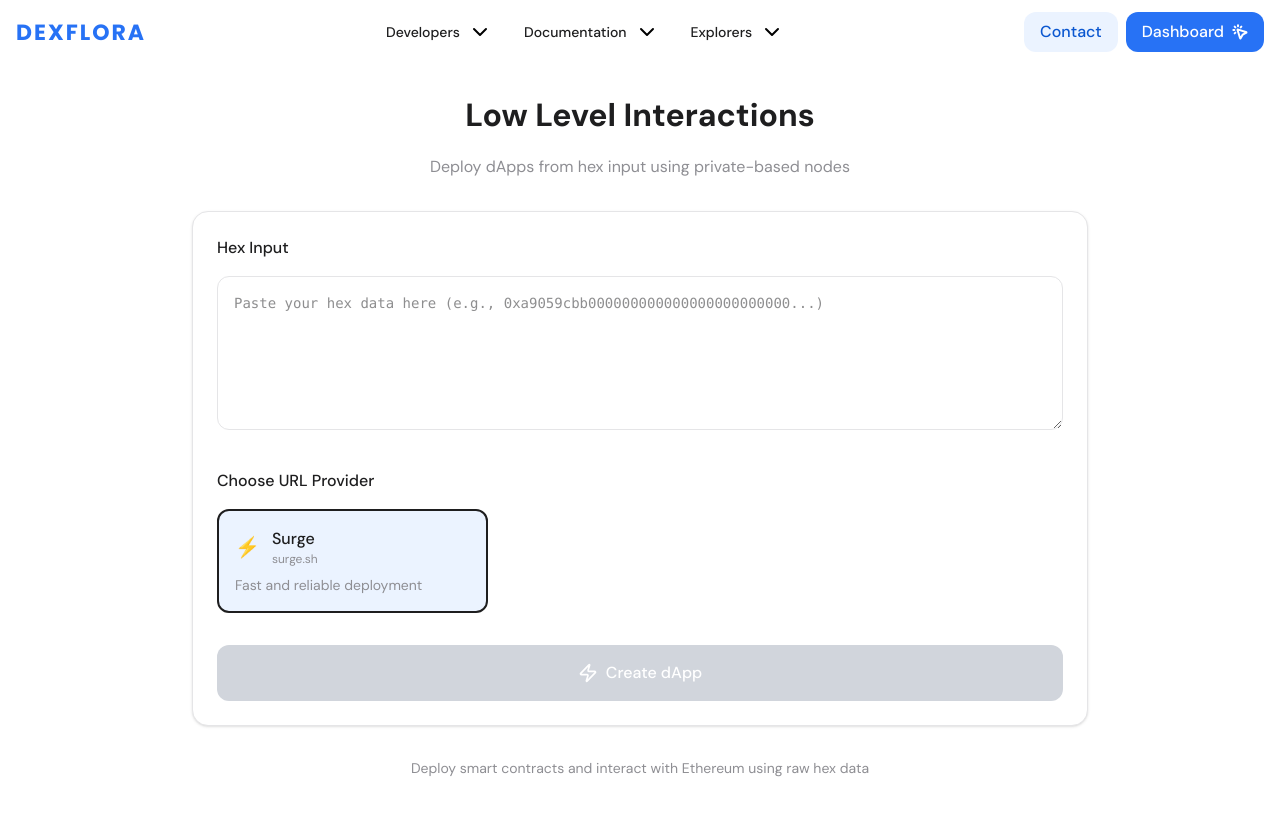
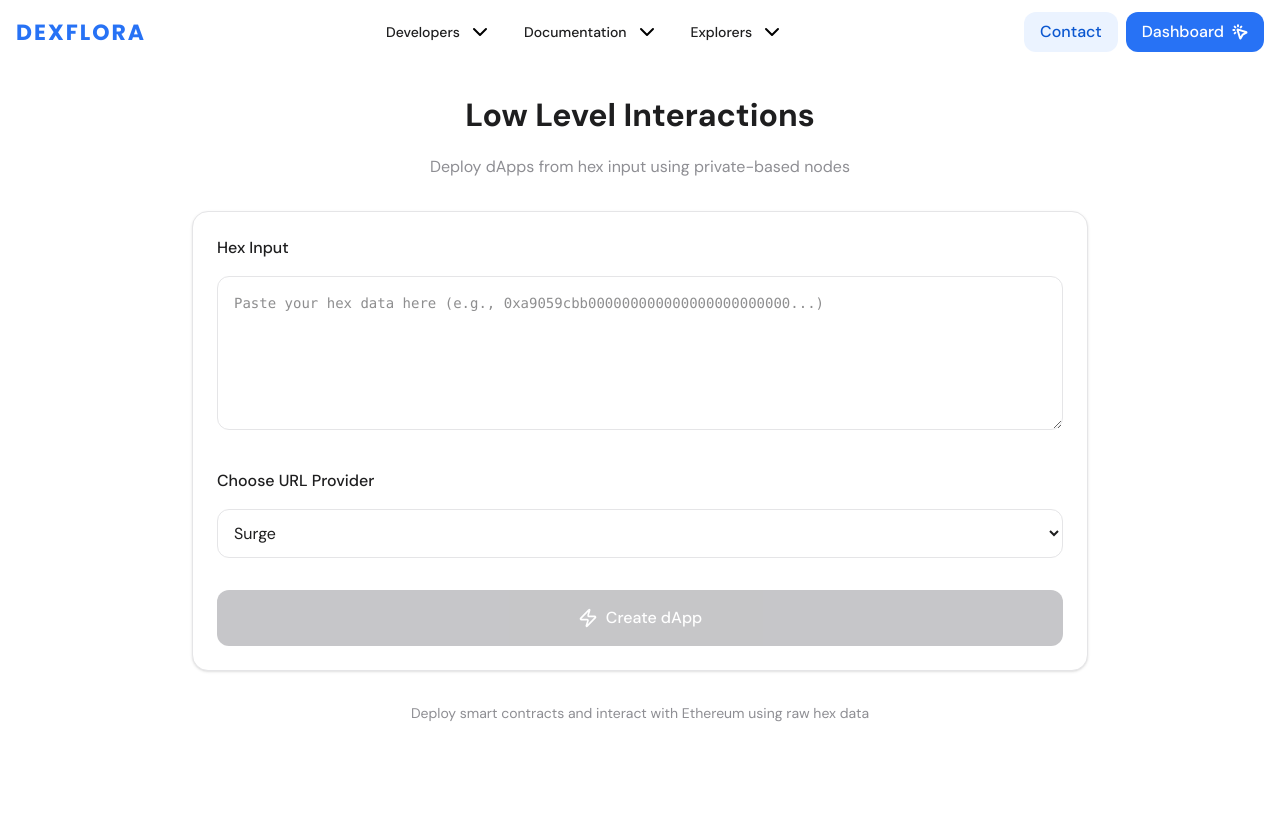
Before and after one commit to reactit3/dexflora, a Next.js app: page /developers/low-level in a window 1280 px wide. Shown: the top 814 px of the page. Built offline with nearby package versions, Linux system fonts and the light colour scheme.

Commit message:
updated the ui

```diff
--- a/components/developers/LowLevel.tsx
+++ b/components/developers/LowLevel.tsx
@@ -5,9 +5,6 @@ import { Copy, ExternalLink, Zap, AlertCircle } from "lucide-react";
 interface Provider {
   id: string;
   name: string;
-  description: string;
-  icon: string;
-  url: string;
 }
 
 interface CreatedApp {
@@ -29,9 +26,6 @@ export function LowLevel() {
     {
       id: "surge",
       name: "Surge",
-      description: "Fast and reliable deployment",
-      icon: "⚡",
-      url: "surge.sh",
     },
   ];
 
@@ -182,52 +176,52 @@ export function LowLevel() {
             >
               Choose URL Provider
             </label>
-            <div className="grid grid-cols-1 sm:grid-cols-3 gap-4">
-              {providers.map((provider: Provider) => (
-                <div
-                  key={provider.id}
-                  onClick={() => setSelectedProvider(provider.id)}
-                  className={`p-4 border-2 rounded-xl cursor-pointer transition-all duration-150 active:scale-95 ${
-                    selectedProvider === provider.id
-                      ? "border-blue-500"
-                      : "border-gray-200"
-                  }`}
-                  style={{
-                    backgroundColor:
-                      selectedProvider === provider.id ? "#ebf3ff" : "white",
-                    borderColor:
-                      selectedProvider === provider.id
-                        ? "var(--color-brand)"
-                        : "#e5e5e7",
-                  }}
-                >
-                  <div className="flex items-center gap-3 mb-2">
-                    <span className="text-xl">{provider.icon}</span>
-                    <div>
-                      <h3
-                        className="font-medium"
-                        style={{ color: "var(--color-dark)" }}
-                      >
-                        {provider.name}
-                      </h3>
-                      <p className="text-xs" style={{ color: "#8e8e93" }}>
-                        {provider.url}
-                      </p>
-                    </div>
-                  </div>
-                  <p className="text-sm" style={{ color: "#8e8e93" }}>
-                    {provider.description}
-                  </p>
-                </div>
+            <select
+              value={selectedProvider}
+              onChange={(e) => setSelectedProvider(e.target.value)}
+              className="w-full p-3 border rounded-xl outline-none transition-all duration-150"
+              style={{
+                borderColor: "#e5e5e7",
+                color: "var(--color-dark)",
+              }}
+              onFocus={(e) => {
+                e.target.style.borderColor = "var(--color-brand)";
+                e.target.style.boxShadow = "0 0 0 2px rgba(39, 114, 245, 0.1)";
+              }}
+              onBlur={(e) => {
+                e.target.style.borderColor = "#e5e5e7";
+                e.target.style.boxShadow = "none";
+              }}
+            >
+              {providers.map((provider) => (
+                <option key={provider.id} value={provider.id}>
+                  {provider.name}
+                </option>
               ))}
-            </div>
+            </select>
           </div>
 
           {/* Create Button */}
           <button
             onClick={handleCreateDapp}
             disabled={isCreating || !hexInput.trim() || !validateHex(hexInput)}
-            className="w-full p-4 bg-brand hover:bg-[#2062E5] disabled:bg-gray-300 disabled:cursor-not-allowed text-white rounded-xl flex items-center justify-center gap-2 transition-all duration-150 cursor-pointer active:scale-95 text-[16px] font-medium"
+            className="w-full p-4 text-white rounded-xl flex items-center justify-center gap-2 transition-all duration-150 cursor-pointer active:scale-95 text-[16px] font-medium disabled:opacity-50 disabled:cursor-not-allowed"
+            style={{
+              backgroundColor:
+                isCreating || !hexInput.trim() || !validateHex(hexInput)
+                  ? "#8e8e93"
+                  : "var(--color-brand)",
+            }}
+            onMouseEnter={(e) => {
+              if (!isCreating && hexInput.trim() && validateHex(hexInput)) {
+                e.currentTarget.style.backgroundColor = "#2062E5";
+              }
+            }}
+            onMouseLeave={(e) => {
+              if (!isCreating && hexInput.trim() && validateHex(hexInput)) {
+                e.currentTarget.style.backgroundColor = "var(--color-brand)";
+              }
+            }}
           >
             {isCreating ? (
               <>
--- a/components/developers/UnitConverter.tsx
+++ b/components/developers/UnitConverter.tsx
@@ -318,7 +318,6 @@ export function UnitConverter() {
                     backgroundColor: "var(--color-light)",
                     borderColor: "#e5e5e7",
                     color: "var(--color-dark)",
-                    fontFamily: "monospace",
                   }}
                 />
                 {result && (
```
